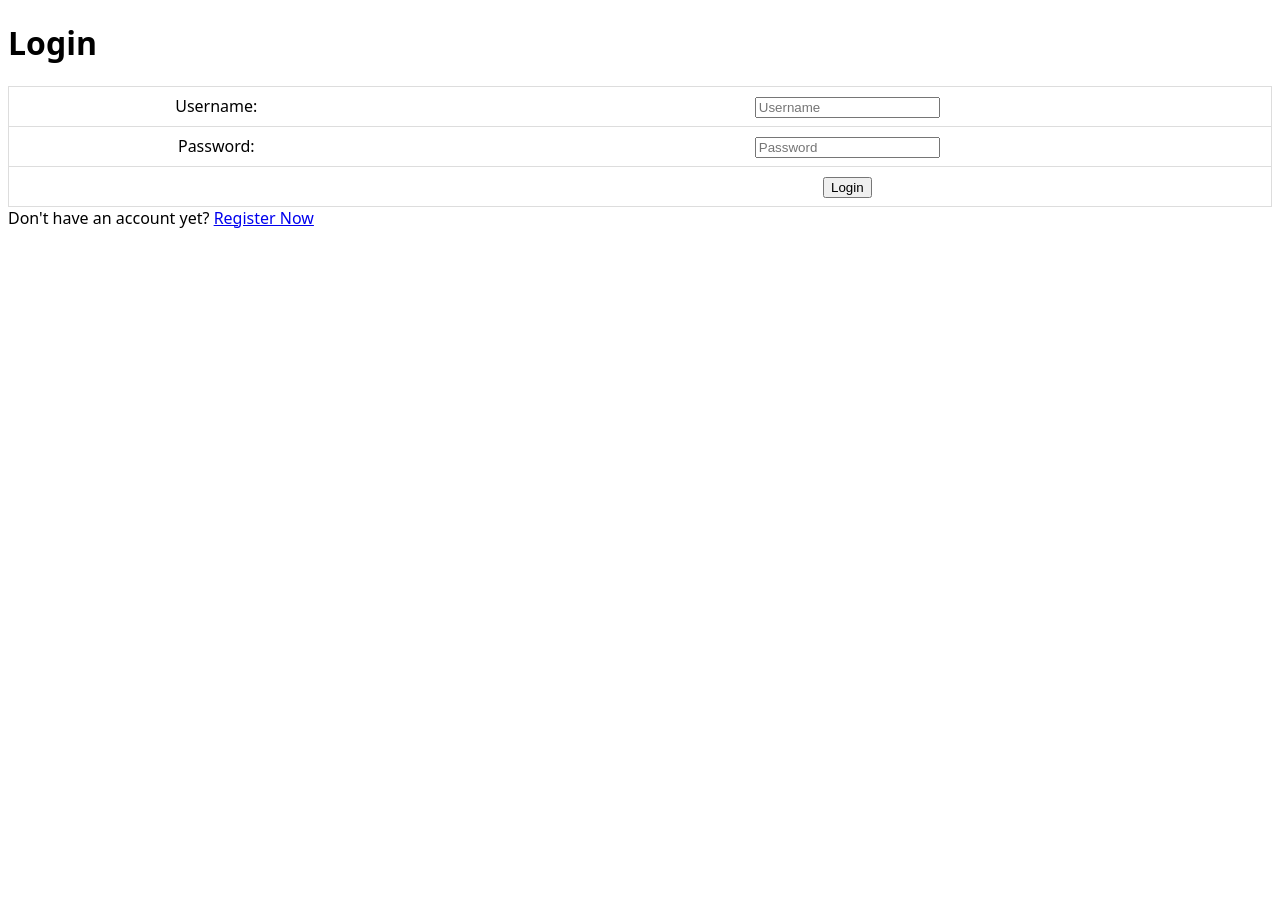
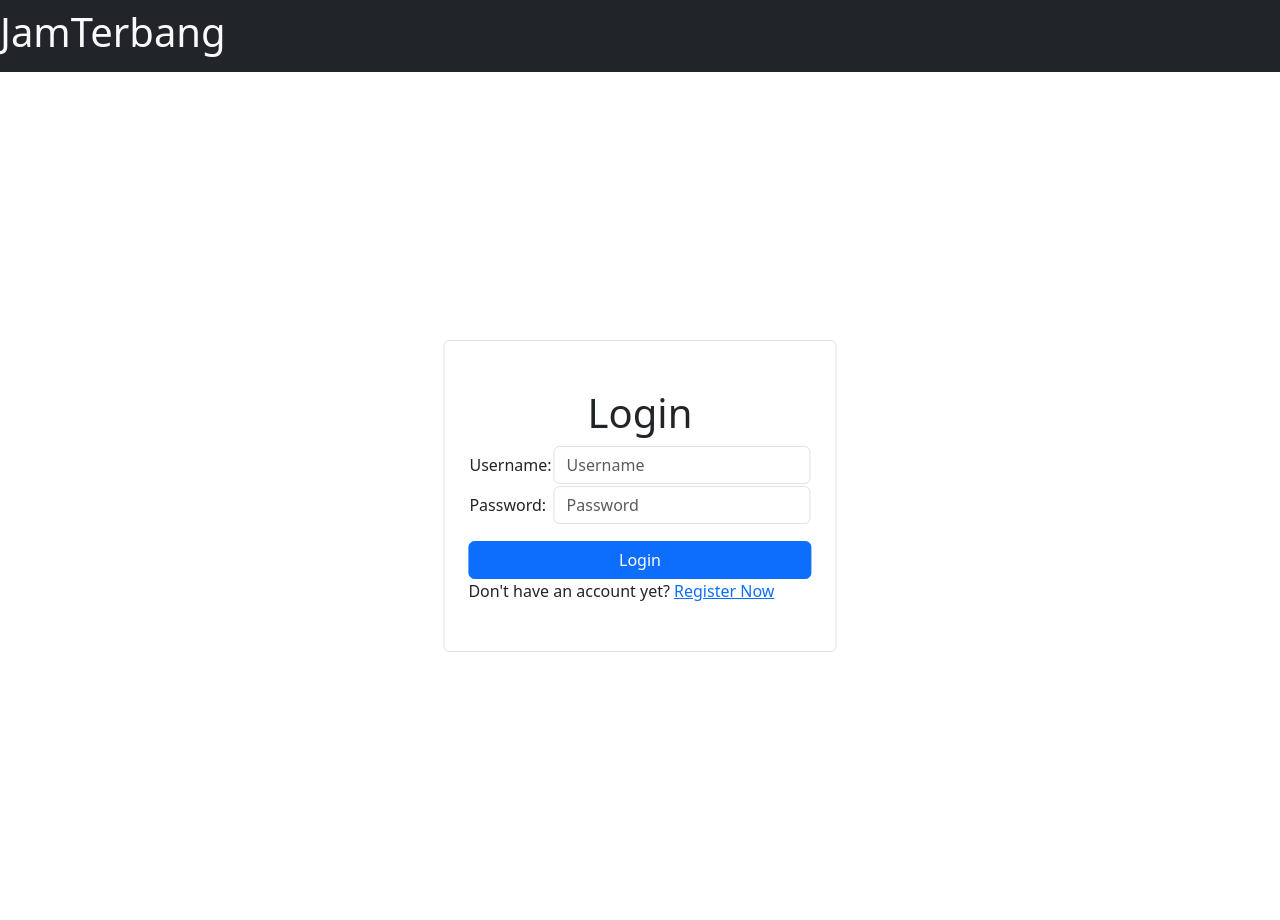
Before and after one commit to asteriskzie/pbp-tugas-individu, a Django app: page /login/ in a window 1280 px wide. Before the commit the page ends 228 px from the top, so only its background shows below. Run offline with Django 4.2, Linux system fonts and the light colour scheme.

Commit message:
seharusnya selesai tugas 5

```diff
--- a/main/templates/add_item.html
+++ b/main/templates/add_item.html
@@ -1,16 +1,16 @@
 {% extends 'base.html' %}
 
 {% block content %}
-<h1>Add New Product</h1>
+<h1 class="text-center">Add New Item</h1>
 
 <form method="POST">
     {% csrf_token %}
-    <table>
+    <table class="table form-group">
         {{ form.as_table }}
         <tr>
             <td></td>
             <td>
-                <input type="submit" value="Add Product"/>
+                <input class="btn btn-primary" type="submit" value="Add Product"/>
             </td>
         </tr>
     </table>
--- a/main/templates/login.html
+++ b/main/templates/login.html
@@ -6,28 +6,24 @@
 
 {% block content %}
 
-<div class = "login">
+<div class = "container-fluid min-vh-100 login position-relative">
+    <div class= "position-absolute top-50 start-50 translate-middle border rounded px-4 py-5">
+            <h1 class="text-center">Login</h1>
 
-    <h1>Login</h1>
-
-    <form method="POST" action="">
+            <form method="POST" action="" class="d-flex flex-column gap-3">
                 {% csrf_token %}
                 <table>
-            <tr>
+                    <tr class="form-group">
                         <td>Username: </td>
                         <td><input type="text" name="username" placeholder="Username" class="form-control"></td>
                     </tr>
 
-            <tr>
+                    <tr class="form-group">
                         <td>Password: </td>
                         <td><input type="password" name="password" placeholder="Password" class="form-control"></td>
                     </tr>
-
-            <tr>
-                <td></td>
-                <td><input class="btn login_btn" type="submit" value="Login"></td>
-            </tr>
                 </table>
+                <input class="btn btn-primary w-100" type="submit" value="Login">
             </form>
 
             {% if messages %}
@@ -39,6 +35,7 @@
             {% endif %}
 
             Don't have an account yet? <a href="{% url 'main:register' %}">Register Now</a>
+    </div>
 
 </div>
 
--- a/main/templates/register.html
+++ b/main/templates/register.html
@@ -8,15 +8,15 @@
 
 <div class = "login">
 
-    <h1>Register</h1>
+    <h1 class="text-center">Register</h1>
 
         <form method="POST" >
             {% csrf_token %}
-            <table>
+            <table class="table">
                 {{ form.as_table }}
                 <tr>
                     <td></td>
-                    <td><input type="submit" name="submit" value="Daftar"/></td>
+                    <td><input class="btn btn-primary" type="submit" name="submit" value="Daftar"/></td>
                 </tr>
             </table>
         </form>
--- a/main/views.py
+++ b/main/views.py
@@ -35,8 +35,9 @@
         'nama': request.user.username,
         'kelas': 'PBP A',
         'items' : items,
+        'most-items': items.order_by('amount').values(),
         'sum': sum,
-        'last_login': request.COOKIES['last_login'],
+        'last_login': request.COOKIES.get('last_login'),
 
     }
 
--- a/templates/base.html
+++ b/templates/base.html
@@ -1,44 +1,21 @@
 {% load static %}
 <!DOCTYPE html>
-<html lang="en">
+<html lang="en" class="">
     <head>
         <meta charset="UTF-8" />
-        <meta
-            name="viewport"
-            content="width=device-width, initial-scale=1.0"
-        />
+        <meta name="viewport" content="width=device-width, initial-scale=1">
+        <link href="https://cdn.jsdelivr.net/npm/bootstrap@5.3.2/dist/css/bootstrap.min.css" rel="stylesheet" integrity="sha384-T3c6CoIi6uLrA9TneNEoa7RxnatzjcDSCmG1MXxSR1GAsXEV/Dwwykc2MPK8M2HN" crossorigin="anonymous">
         {% block meta %}
         {% endblock meta %}
     </head>
-    <body>
-        {% block content %}
-        {% endblock content %}
+    <body class="">
+        <nav class="navbar bg-dark text-light">
+            <h1>JamTerbang</h1>
+        </nav>
+        <div class="p-4">
+            {% block content %}
+            {% endblock content %}
+        </div>
+        <script src="https://cdn.jsdelivr.net/npm/bootstrap@5.3.2/dist/js/bootstrap.bundle.min.js" integrity="sha384-C6RzsynM9kWDrMNeT87bh95OGNyZPhcTNXj1NW7RuBCsyN/o0jlpcV8Qyq46cDfL" crossorigin="anonymous"></script>
     </body>
 </html>
-<style>
-    body {
-        font-family:system-ui, -apple-system, BlinkMacSystemFont, 'Segoe UI', Roboto, Oxygen, Ubuntu, Cantarell, 'Open Sans', 'Helvetica Neue', sans-serif
-    }
-
-    table {
-        width: 100%;
-        border-collapse: collapse;
-        border: 1px solid #ddd; /* Add a border around the table */
-    }
-
-    th, td {
-        padding: 8px;
-        text-align: center;
-        border-bottom: 1px solid #ddd; /* Add a bottom border to cells */
-    }
-
-    th {
-        background-color: #f2f2f2; /* Gray background for table headers */
-    }
-
-    .user-data {
-        display: flex;
-        justify-content: space-between;
-        align-items: center;
-    }
-</style>
```
Also changed, not shown: main/templates/main.html (+32 -13 lines), README.md, image.png (added). Lines whose indentation alone changed are shown as unchanged.
